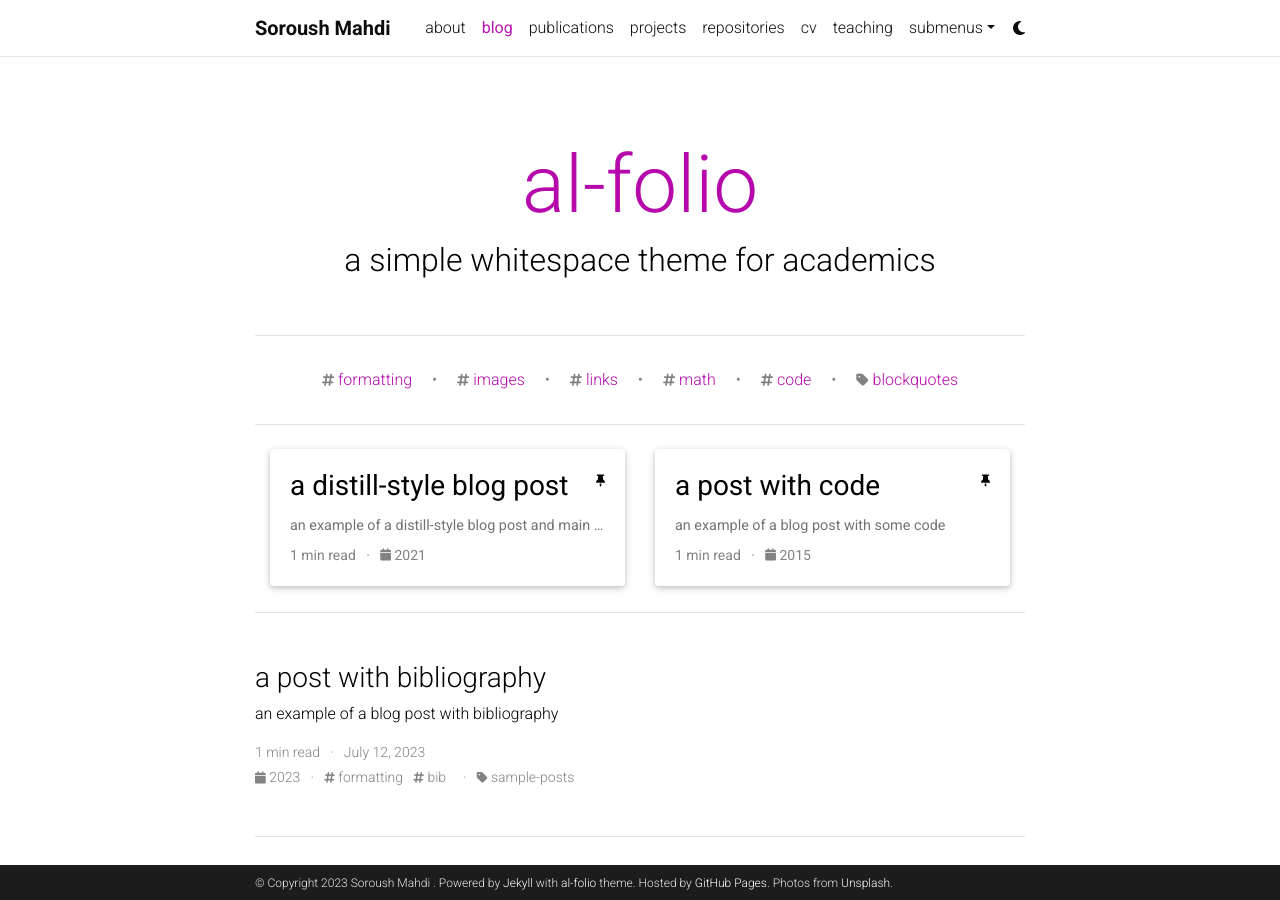
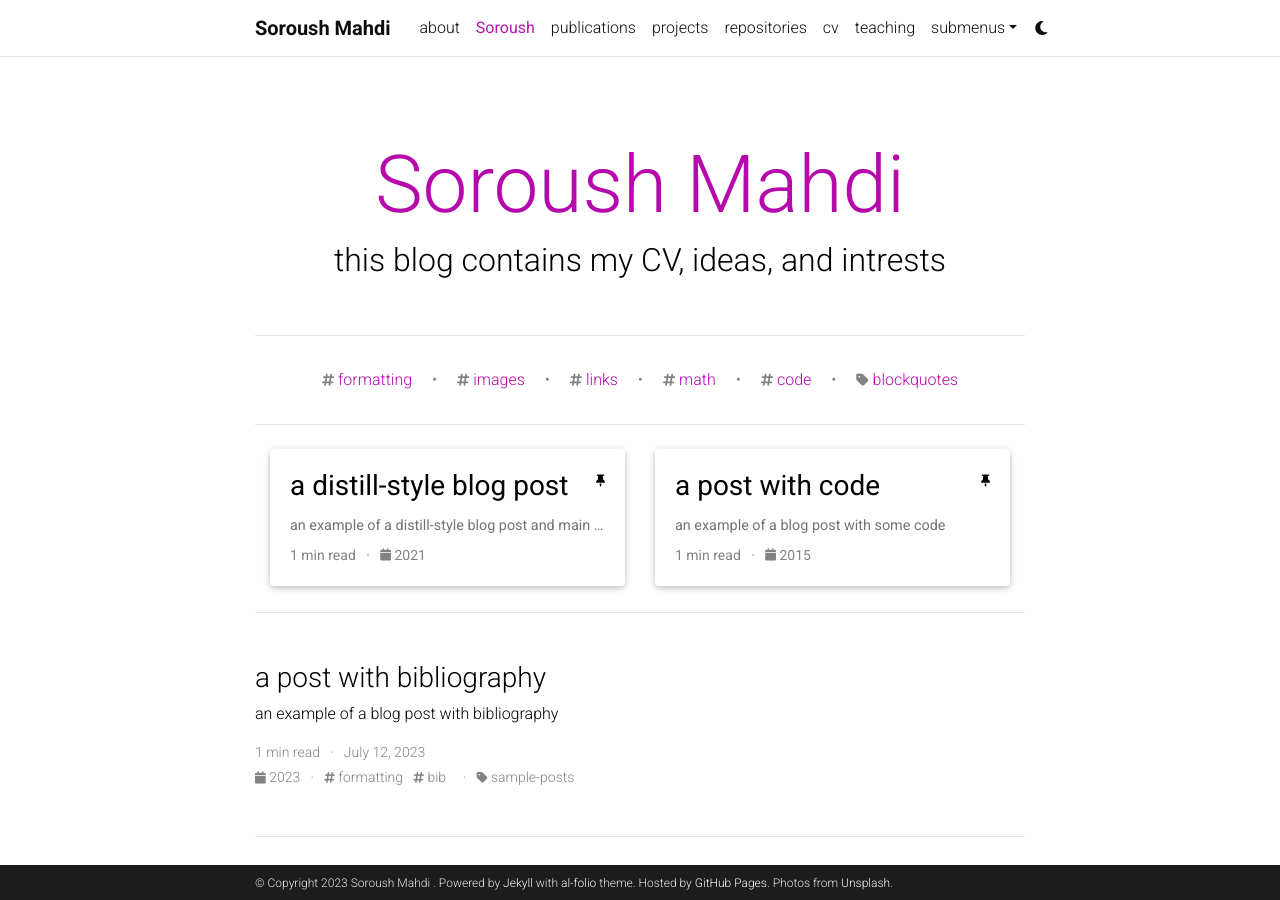
Before and after one commit to soroush-mim/soroush-mim.github.io, a Jekyll site: the page built from blog/index.html, in a window 1280 px wide and 900 px high. Built offline with Jekyll 4.4.1, drawn with Linux system fonts in a browser that asks for light colours; full-size pictures stand in for the smaller copies a plugin makes; the list of posts is cut into pages by our own code; comment, search, counter and statistics services are not loaded; a style sheet for code colours, icons or effects is not loaded.

Commit message:
Update _config.yml

```diff
--- a/_config.yml
+++ b/_config.yml
@@ -19,7 +19,7 @@
 icon: ⚛️  # the emoji used as the favicon (alternatively, provide image name in /assets/img/)
 
 url: https://soroush-mim.github.io # the base hostname & protocol for your site
-baseurl: /al-folio # the subpath of your site, e.g. /blog/
+baseurl:  # the subpath of your site, e.g. /blog/
 last_updated: false # set to true if you want to display last updated in the footer
 impressum_path:  # set to path to include impressum link in the footer, use the same path as permalink in a page, helps to conform with EU GDPR
 
@@ -123,9 +123,9 @@
 # Blog
 # -----------------------------------------------------------------------------
 
-blog_name: al-folio # blog_name will be displayed in your blog page
-blog_nav_title: blog # your blog must have a title for it to be displayed in the nav bar
-blog_description: a simple whitespace theme for academics
+blog_name: Soroush Mahdi # blog_name will be displayed in your blog page
+blog_nav_title: Soroush # your blog must have a title for it to be displayed in the nav bar
+blog_description: this blog contains my CV, ideas, and intrests
 permalink: /blog/:year/:title/
 
 # Pagination
```
